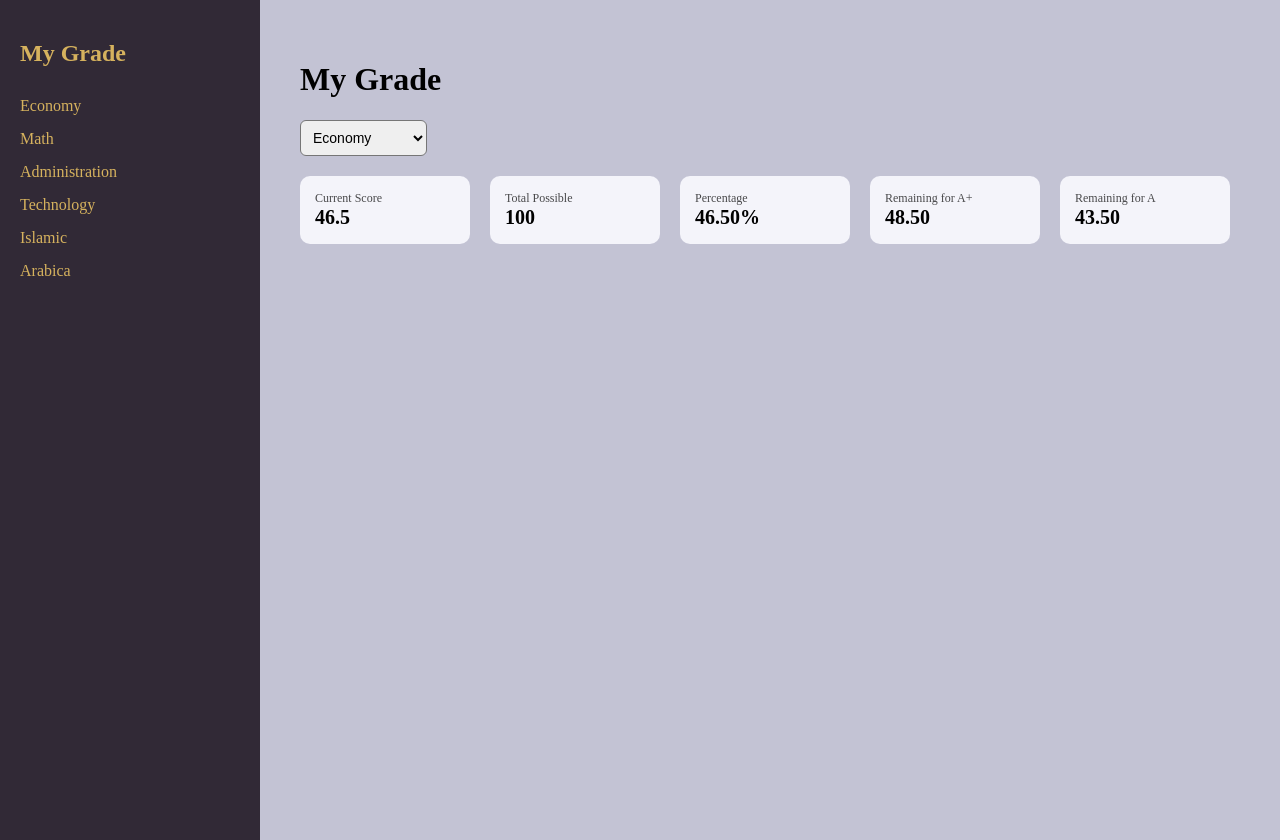
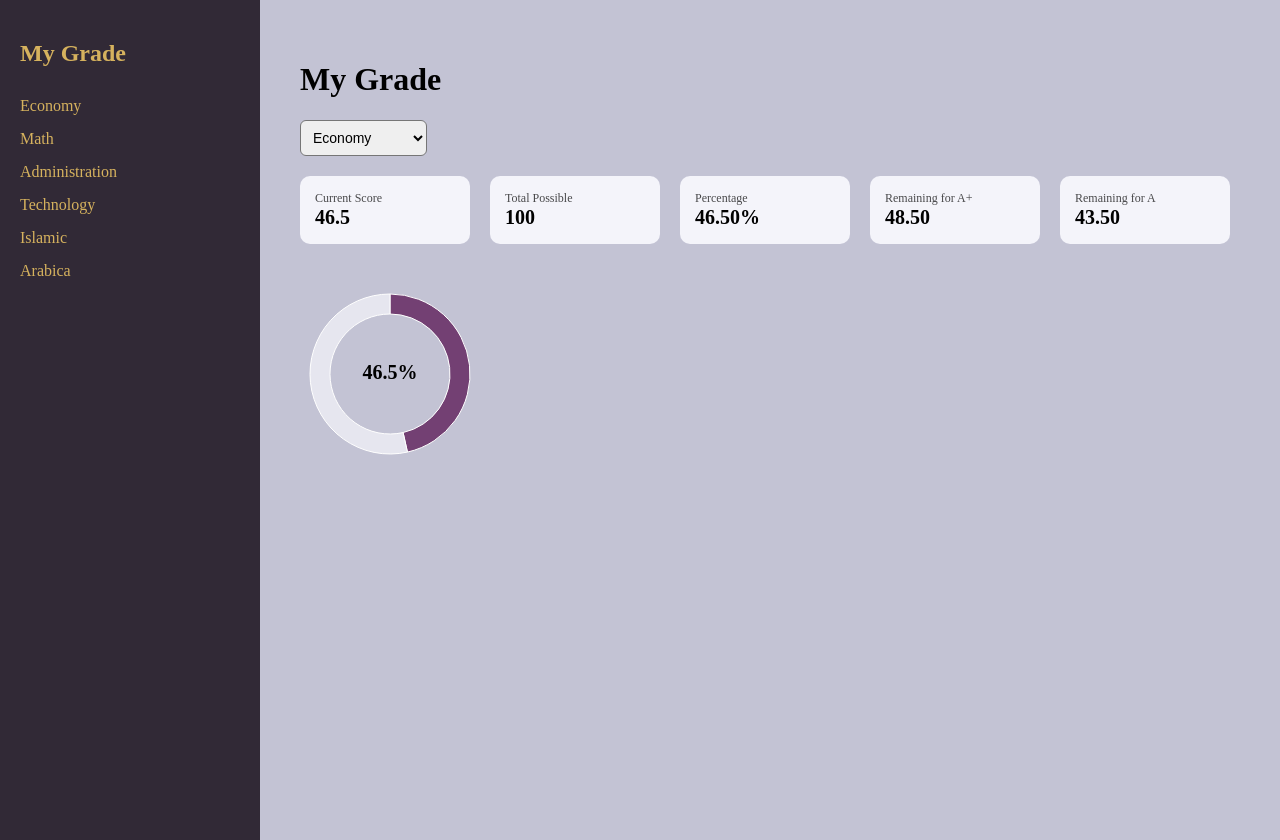
Before and after one commit to L-26-25L/l, a Next.js app: page / in a window 1280 px wide. Built offline with nearby package versions, Linux system fonts and the light colour scheme.

Commit message:
Integrate ProgressRing for visual metrics representation
Added ProgressRing component to display metrics visually.

```diff
--- a/app/page.jsx
+++ b/app/page.jsx
@@ -4,7 +4,7 @@ import { useState } from "react";
 import Sidebar from "../components/Sidebar";
 import CourseTable from "../components/CourseTable";
 import { coursesData } from "../data/courses";
-
+import ProgressRing from "../components/ProgressRing";
 export default function Home() {
   const courses = [
     "Economy",
@@ -69,7 +69,11 @@ export default function Home() {
                 <InfoBox label="Remaining for A" value={metrics.remainingForA} />
               </div>
             )}
-
+            {metrics && (
+  <div style={{ display: "flex", gap: 40, marginTop: 40 }}>
+    <ProgressRing percentage={Number(metrics.percentage)} />
+  </div>
+)}
             {/* جدول مخفي فقط للحساب */}
             <div style={{ display: "none" }}>
               <CourseTable
```
